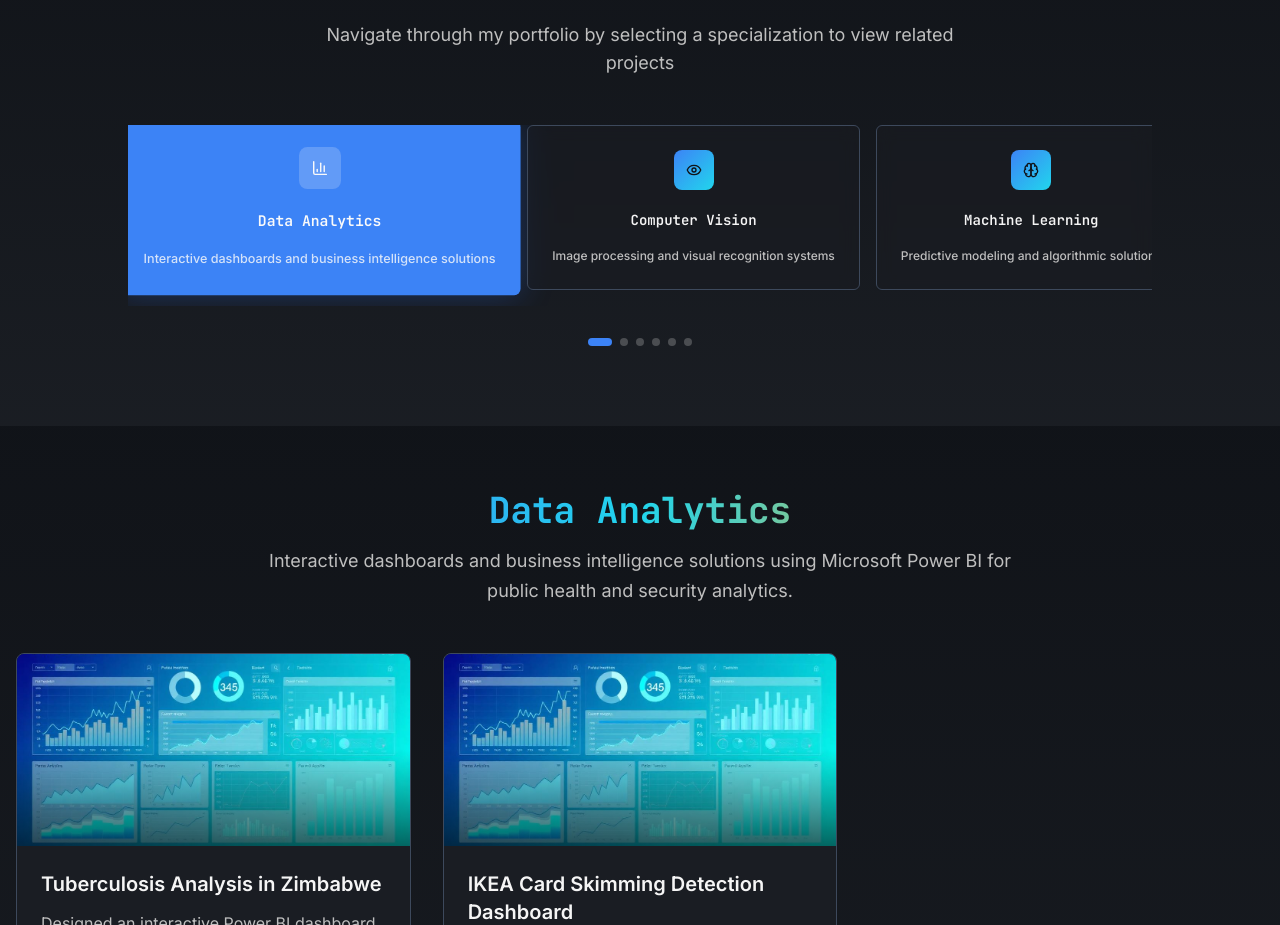
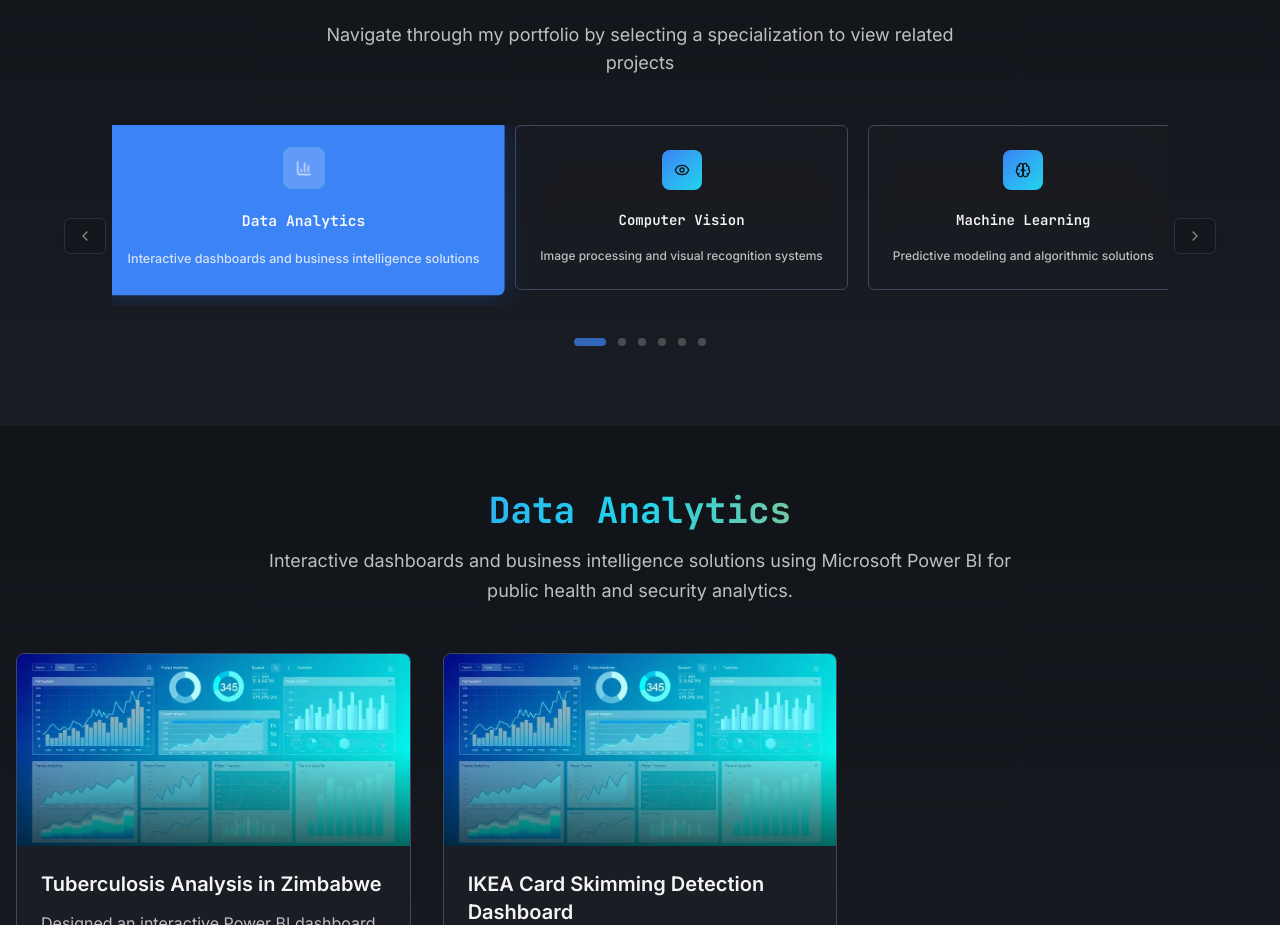
Before and after one commit to Joseph-leaf24/alexi-ai-artistry, a React (Vite) app: page / in a window 1280 px wide. Shown: the part 1700-2625 px from the top of the page. Built offline with nearby package versions, Linux system fonts and the light colour scheme.

Commit message:
Update slider for dynamic navigation
Make the specialization slider dynamic, allowing users to click left or right to slide through specializations for improved navigation and user experience.

```diff
--- a/src/components/SpecializationSlider.tsx
+++ b/src/components/SpecializationSlider.tsx
@@ -1,3 +1,4 @@
+import { useEffect, useRef } from "react";
 import { Button } from "@/components/ui/button";
 import {
   BarChart3,
@@ -5,7 +6,9 @@ import {
   Brain,
   MessageSquare,
   Search,
-  Settings
+  Settings,
+  ChevronLeft,
+  ChevronRight
 } from "lucide-react";
 import { cn } from "@/lib/utils";
 
@@ -22,6 +25,7 @@ interface SpecializationSliderProps {
 }
 
 const SpecializationSlider = ({ activeSpecialization, setActiveSpecialization }: SpecializationSliderProps) => {
+  const sliderRef = useRef<HTMLDivElement>(null);
 
   const specializations: Specialization[] = [
     {
@@ -66,6 +70,51 @@ const SpecializationSlider = ({ activeSpecialization, setActiveSpecialization }:
     document.getElementById(sectionId)?.scrollIntoView({ behavior: 'smooth' });
   };
 
+  const scrollToActiveCard = (index: number) => {
+    if (sliderRef.current) {
+      const cardWidth = 300; // 280px + 20px gap
+      const containerWidth = sliderRef.current.clientWidth;
+      const scrollPosition = Math.max(0, (index * cardWidth) - (containerWidth / 2) + (cardWidth / 2));
+
+      sliderRef.current.scrollTo({
+        left: scrollPosition,
+        behavior: 'smooth'
+      });
+    }
+  };
+
+  const handleSpecializationClick = (index: number) => {
+    setActiveSpecialization(index);
+    scrollToSection(specializations[index].id);
+    scrollToActiveCard(index);
+  };
+
+  const canScrollLeft = () => {
+    return sliderRef.current ? sliderRef.current.scrollLeft > 0 : false;
+  };
+
+  const canScrollRight = () => {
+    if (!sliderRef.current) return false;
+    return sliderRef.current.scrollLeft <
+           sliderRef.current.scrollWidth - sliderRef.current.clientWidth - 10;
+  };
+
+  const scrollLeft = () => {
+    if (sliderRef.current) {
+      sliderRef.current.scrollBy({ left: -300, behavior: 'smooth' });
+    }
+  };
+
+  const scrollRight = () => {
+    if (sliderRef.current) {
+      sliderRef.current.scrollBy({ left: 300, behavior: 'smooth' });
+    }
+  };
+
+  useEffect(() => {
+    scrollToActiveCard(activeSpecialization);
+  }, [activeSpecialization]);
+
   return (
     <section className="py-20 bg-gradient-surface">
       <div className="container mx-auto px-4">
@@ -78,9 +127,35 @@ const SpecializationSlider = ({ activeSpecialization, setActiveSpecialization }:
           </p>
         </div>
 
-        {/* All Specializations Display */}
-        <div className="max-w-5xl mx-auto">
-          <div className="flex overflow-x-auto gap-4 pb-4 mb-8 [&::-webkit-scrollbar]:hidden [-ms-overflow-style:none] [scrollbar-width:none]">
+        {/* Dynamic Slider with Navigation */}
+        <div className="max-w-6xl mx-auto relative">
+          {/* Left Navigation Button */}
+          <Button
+            variant="outline"
+            size="sm"
+            className="absolute left-0 top-1/2 -translate-y-1/2 z-10 bg-background/80 backdrop-blur border-border hover:bg-card shadow-lg"
+            onClick={scrollLeft}
+            disabled={!canScrollLeft()}
+          >
+            <ChevronLeft className="h-4 w-4" />
+          </Button>
+
+          {/* Right Navigation Button */}
+          <Button
+            variant="outline"
+            size="sm"
+            className="absolute right-0 top-1/2 -translate-y-1/2 z-10 bg-background/80 backdrop-blur border-border hover:bg-card shadow-lg"
+            onClick={scrollRight}
+            disabled={!canScrollRight()}
+          >
+            <ChevronRight className="h-4 w-4" />
+          </Button>
+
+          {/* Scrollable Specializations Container */}
+          <div
+            ref={sliderRef}
+            className="flex overflow-x-auto gap-5 pb-4 mb-8 mx-12 scroll-smooth [&::-webkit-scrollbar]:hidden [-ms-overflow-style:none] [scrollbar-width:none]"
+          >
             {specializations.map((spec, index) => {
               const IconComponent = spec.icon;
               return (
@@ -88,15 +163,12 @@ const SpecializationSlider = ({ activeSpecialization, setActiveSpecialization }:
                   key={spec.id}
                   variant={activeSpecialization === index ? "default" : "outline"}
                   className={cn(
-                    "flex-shrink-0 h-auto p-6 min-w-[280px] flex flex-col items-center text-center transition-all duration-300",
+                    "flex-shrink-0 h-auto p-6 min-w-[280px] flex flex-col items-center text-center transition-all duration-500 ease-out",
                     activeSpecialization === index
-                      ? "bg-primary text-primary-foreground shadow-glow scale-105"
-                      : "bg-card/50 backdrop-blur border-border hover:border-primary/30 hover:shadow-soft"
+                      ? "bg-primary text-primary-foreground shadow-glow scale-105 animate-scale-in"
+                      : "bg-card/50 backdrop-blur border-border hover:border-primary/30 hover:shadow-soft hover:scale-102"
                   )}
-                  onClick={() => {
-                    setActiveSpecialization(index);
-                    scrollToSection(spec.id);
-                  }}
+                  onClick={() => handleSpecializationClick(index)}
                 >
                   <div className={cn(
                     "p-3 rounded-lg mb-3 transition-all duration-300",
@@ -105,9 +177,9 @@ const SpecializationSlider = ({ activeSpecialization, setActiveSpecialization }:
                       : "bg-gradient-primary"
                   )}>
                     <IconComponent className={cn(
-                      "h-6 w-6",
+                      "h-6 w-6 transition-transform duration-300",
                       activeSpecialization === index
-                        ? "text-primary-foreground"
+                        ? "text-primary-foreground animate-pulse"
                         : "text-background"
                     )} />
                   </div>
@@ -127,21 +199,18 @@ const SpecializationSlider = ({ activeSpecialization, setActiveSpecialization }:
             })}
           </div>
 
-          {/* Navigation dots */}
-          <div className="flex justify-center gap-2">
+          {/* Enhanced Navigation Dots */}
+          <div className="flex justify-center gap-3">
             {specializations.map((_, index) => (
               <button
                 key={index}
                 className={cn(
-                  "w-2 h-2 rounded-full transition-all duration-300",
+                  "w-2 h-2 rounded-full transition-all duration-300 hover:scale-125",
                   activeSpecialization === index
-                    ? "bg-primary w-6"
+                    ? "bg-primary w-8 h-2 animate-pulse"
                     : "bg-muted-foreground/30 hover:bg-muted-foreground/50"
                 )}
-                onClick={() => {
-                  setActiveSpecialization(index);
-                  scrollToSection(specializations[index].id);
-                }}
+                onClick={() => handleSpecializationClick(index)}
               />
             ))}
           </div>
--- a/tailwind.config.ts
+++ b/tailwind.config.ts
@@ -114,11 +114,25 @@ export default {
 					to: {
 						height: '0'
 					}
+				},
+				'scale-in': {
+					'0%': {
+						transform: 'scale(0.95)',
+						opacity: '0'
+					},
+					'100%': {
+						transform: 'scale(1)',
+						opacity: '1'
+					}
 				}
 			},
 			animation: {
 				'accordion-down': 'accordion-down 0.2s ease-out',
-				'accordion-up': 'accordion-up 0.2s ease-out'
+				'accordion-up': 'accordion-up 0.2s ease-out',
+				'scale-in': 'scale-in 0.2s ease-out'
+			},
+			scale: {
+				'102': '1.02'
 			}
 		}
 	},
```
